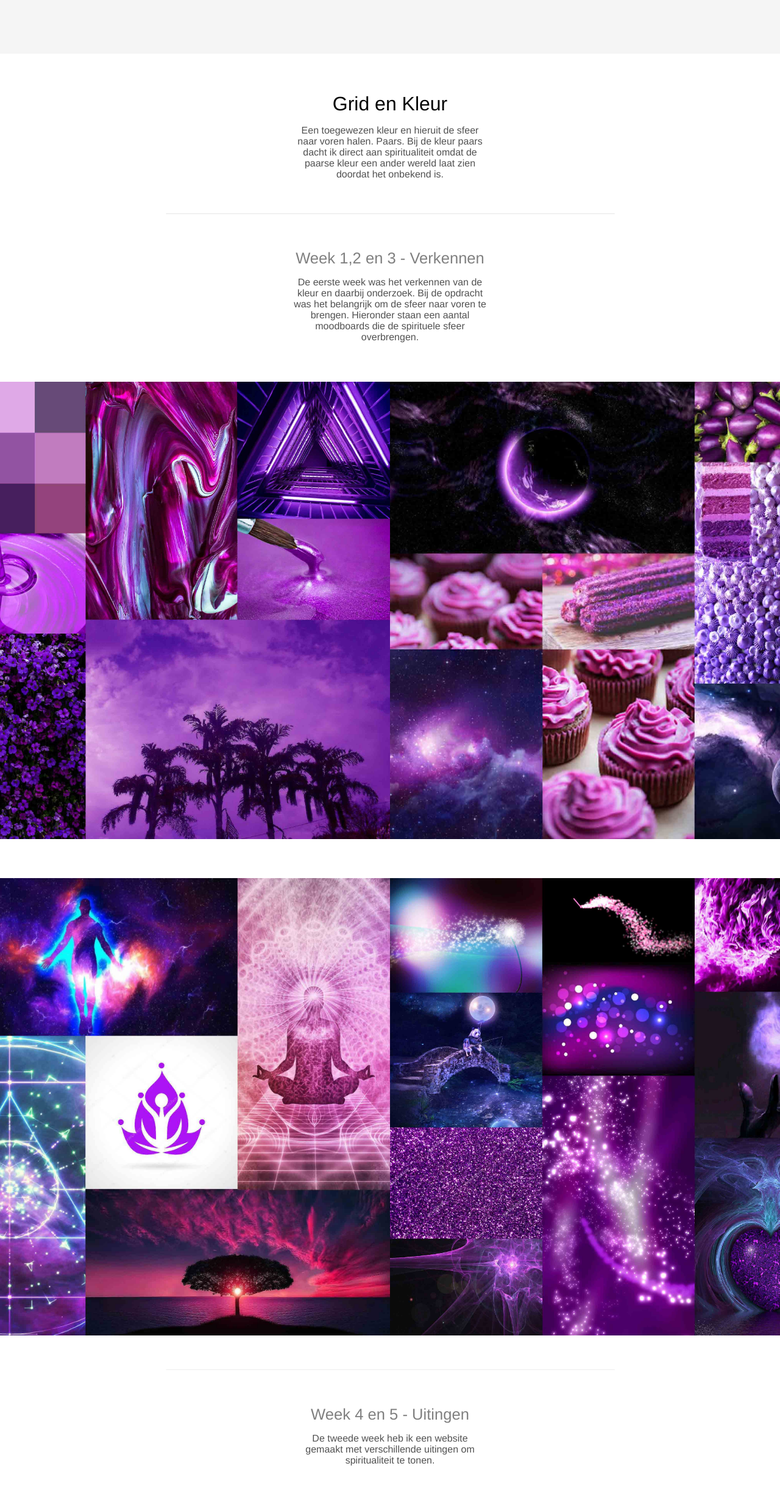
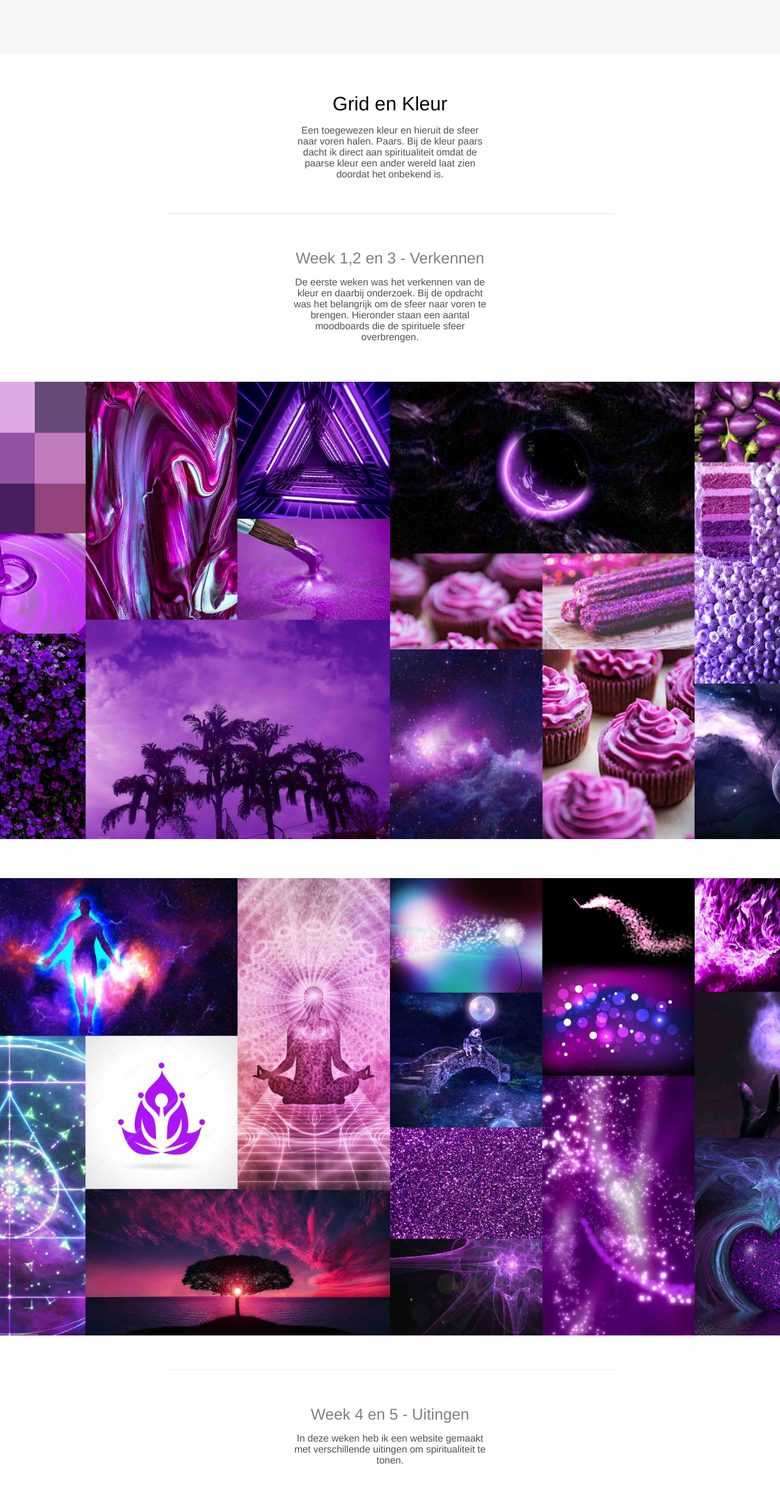
Before and after one commit to Shafiek31/minor-website, a plain HTML site: page kleur.html in a window 1280 px wide. Shown: the part 240-2690 px from the top of the page at 61% size. Drawn offline with Linux system fonts and the light colour scheme; grey boxes are pictures that could not be loaded.

Commit message:
Update kleur.html

```diff
--- a/kleur.html
+++ b/kleur.html
@@ -37,7 +37,7 @@
         <h2>Week 1,2 en 3 - Verkennen</h2>
 
 
-        <p>De eerste week was het verkennen van de kleur en daarbij onderzoek. Bij de opdracht was het belangrijk om de sfeer naar voren te brengen. Hieronder staan een aantal moodboards die de spirituele sfeer overbrengen.</p>
+        <p>De eerste weken was het verkennen van de kleur en daarbij onderzoek. Bij de opdracht was het belangrijk om de sfeer naar voren te brengen. Hieronder staan een aantal moodboards die de spirituele sfeer overbrengen.</p>
 
         <section class="kleur-section">
         <img src="img/Kleur/week1/fase1.jpg" alt="">
@@ -52,7 +52,7 @@
         <img src="img/streep_Tekengebied%201.png" alt="">
 
         <h2>Week 4 en 5 - Uitingen</h2>
-        <p>De tweede week heb ik een website gemaakt met verschillende uitingen om spiritualiteit te tonen.</p>
+        <p>In deze weken heb ik een website gemaakt met verschillende uitingen om spiritualiteit te tonen.</p>
        <img src="img/Kleur/week2/fase1.png" alt="">
 
         <img src="img/streep_Tekengebied%201.png" alt="">
```
